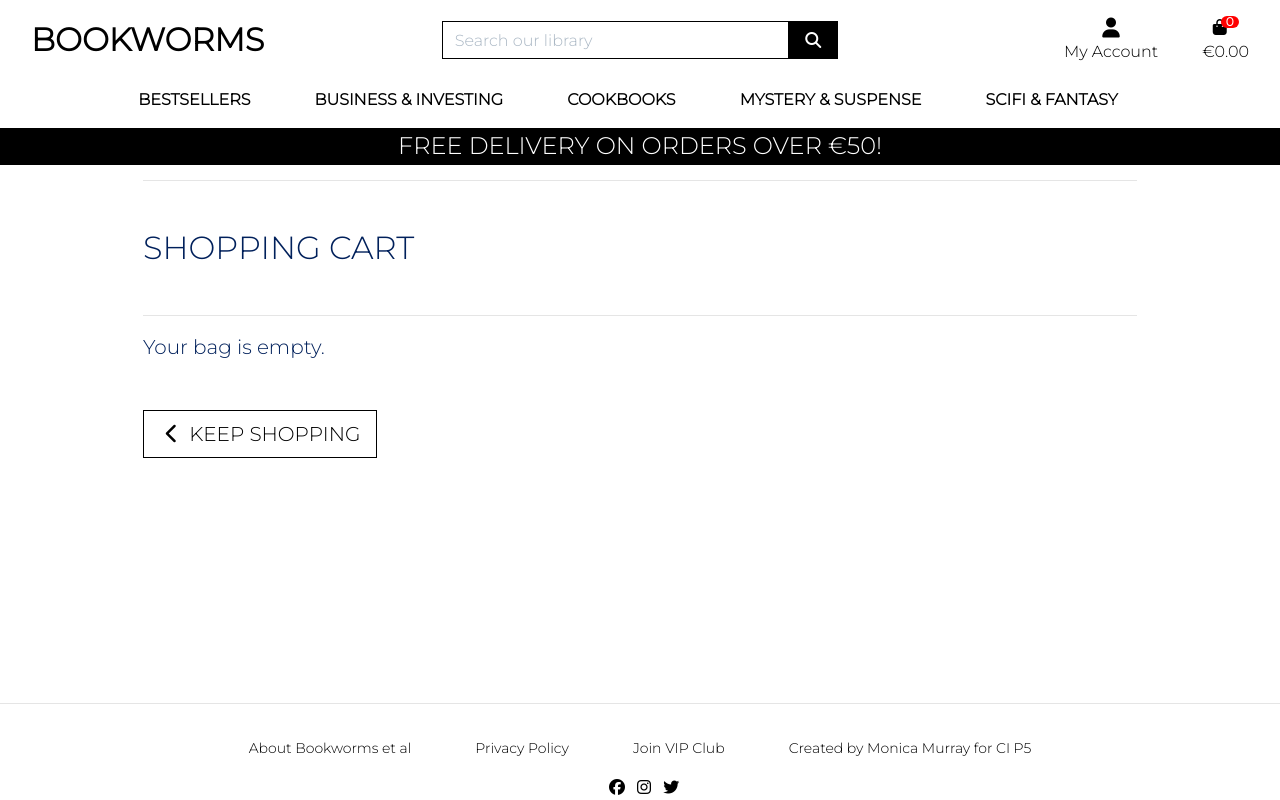
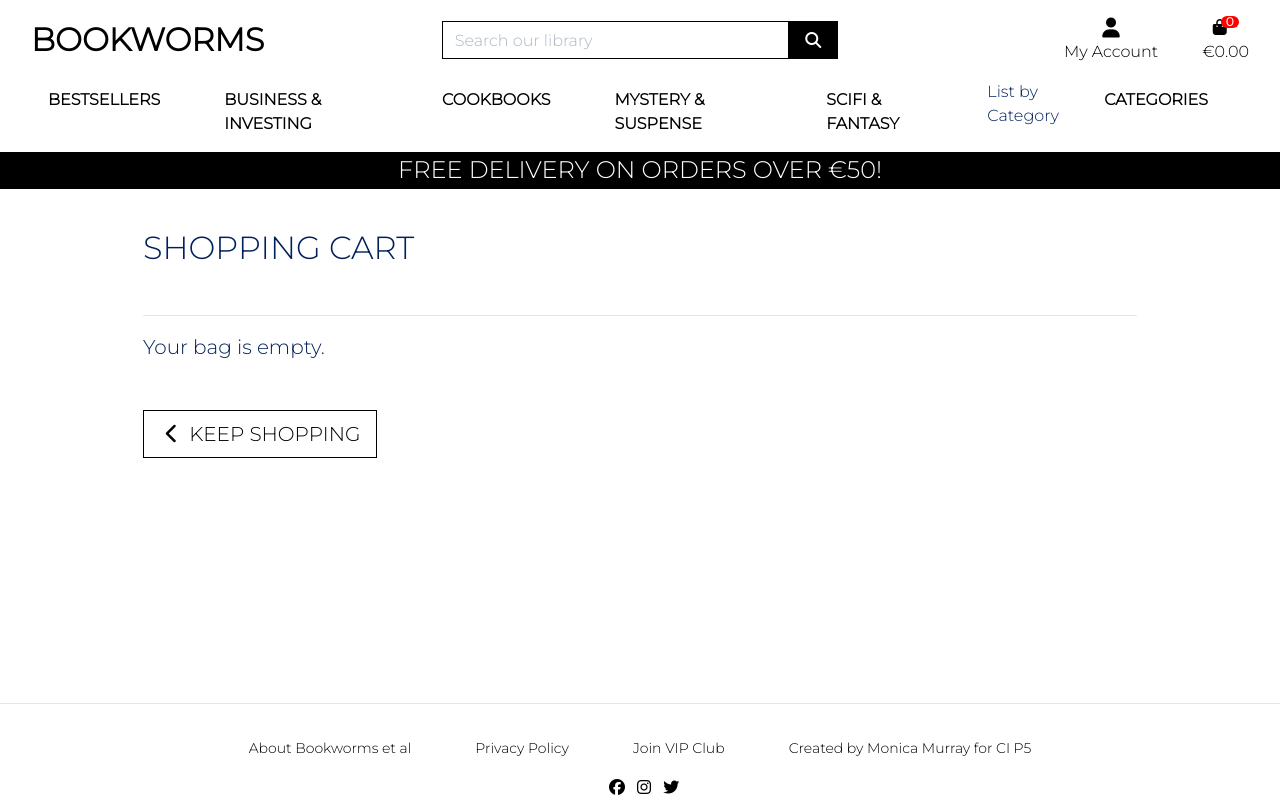
Before and after one commit to MoniMurray/bookworms-et-al, a Django app: page /bag/ in a window 1280 px wide. Run offline with Django 3.2, Linux system fonts and the light colour scheme; some libraries are stand-ins or nearby versions.

Commit message:
Tidy code layout in main nav file

```diff
--- a/templates/includes/main_nav.html
+++ b/templates/includes/main_nav.html
@@ -7,12 +7,8 @@
             </a>
         </li>
 
-        <!-- <li class="nav-item d-block d-md-none">
-            <a class="logo-font font-weight-bold nav-link text-black mr-5" href="{% url 'products' %}?category=business,investing" id="business-investing">
-               Business & Investing
-            </a>
-        </li> -->
-               <!-- List Books all at once or by category-->
+
+        <!-- List Books all at once or ordered by category-->
         <li class="nav-item dropdown">
             <a class="logo-font font-weight-bold nav-link text-black mr-5" href="#" id="all-products-link"
                 data-toggle="dropdown" aria-haspopup="true" aria-expanded="false">
@@ -25,44 +21,57 @@
                 <a href="{% url 'products' %}?sort=category&direction=asc" class="dropdown-item ">By Category</a>
                 <a href="{% url 'products' %}" class="dropdown-item">All Products</a>
             </div>
+        </li>
+        <!-- Business & Investing Category books -->
+        <li class="nav-item">
+            <a class="logo-font font-weight-bold nav-link text-black mr-5"
+                href="{% url 'products' %}?category=business&investing" id="business-investing" data-toggle="dropdown"
+                aria-haspopup="true" aria-expanded="false">
+                Business & Investing
+            </a>
+        </li>
 
+        <!-- Cookbooks Category books -->
+        <li class="nav-item">
+            <a class="logo-font font-weight-bold nav-link text-black mr-5"
+                href="{% url 'products' %}?category=cookbooks" id="cookbooks" data-toggle="dropdown"
+                aria-haspopup="true" aria-expanded="false">
+                Cookbooks
+            </a>
+        </li>
 
-            <!-- <div class="dropdown-menu border-0" aria-labelledby="books-link">
+        <!-- Mystery & Suspense Category books -->
+        <li class="nav-item">
+            <a class="logo-font font-weight-bold nav-link text-black mr-5"
+                href="{% url 'products' %}?category=mystery,suspense" id="mystery-suspense" data-toggle="dropdown"
+                aria-haspopup="true" aria-expanded="false">
+                Mystery & Suspense
+            </a>
+        </li>
+
+        <!-- Scifi & Fantasy Category books -->
+        <li class="nav-item">
+            <a class="logo-font font-weight-bold nav-link text-black mr-5"
+                href="{% url 'products' %}?category=scifi,fantasy" id="scifi-fantasy" data-toggle="dropdown"
+                aria-haspopup="true" aria-expanded="false">
+                Scifi & Fantasy
+            </a>
+        </li>
+
+        List by Category
+        <li class="nav-item dropdown">
+            <a class="logo-font font-weight-bold nav-link text-black mr-5" href="#" id="all-products-link"
+                data-toggle="dropdown" aria-haspopup="true" aria-expanded="false">
+                Categories
+            </a>
+            <div class="dropdown-menu border-0" aria-labelledby="books-link">
                 <a href="{% url 'products' %}?category=business,investing" class="dropdown-item">Business &amp Investing</a>
                 <a href="{% url 'products' %}?category=cookbooks" class="dropdown-item">Cookbooks</a>
                 <a href="{% url 'products' %}?category=mystery,suspense" class="dropdown-item">Mystery &amp Suspense</a>
                 <a href="{% url 'products' %}?category=scifi,fantasy" class="dropdown-item">Scifi &amp Fantasy</a>
-                <a href="{% url 'products' %}?category=children" class="dropdown-item">Children</a>
                 <a href="{% url 'products' %}?category=business,cookbooks,mystery,scifi,accessories" class="dropdown-item">All
                     Books</a>
-            </div> -->
+            </div>
         </li>
-        <li class="nav-item dropdown">
-            <a class="logo-font font-weight-bold nav-link text-black mr-5" href="{% url 'products' %}?category_name={{ c.name }}" id="business-investing"
-                data-toggle="dropdown" aria-haspopup="true" aria-expanded="false">
-                Business & Investing
-            </a>
-        </li>
-        <li class="nav-item dropdown">
-            <a class="logo-font font-weight-bold nav-link text-black mr-5" href="{% url 'products' %}?category_name=cookbooks" id="cookbooks"
-                data-toggle="dropdown" aria-haspopup="true" aria-expanded="false">
-                Cookbooks
-            </a>
-        </li>
-        <li class="nav-item dropdown">
-            <a class="logo-font font-weight-bold nav-link text-black mr-5" href="{% url 'products' %}?sort=category=mystery,suspense" id="mystery-suspense"
-                data-toggle="dropdown" aria-haspopup="true" aria-expanded="false">
-                Mystery & Suspense
-            </a>
-        </li>
-        <li class="nav-item dropdown">
-            <a class="logo-font font-weight-bold nav-link text-black mr-5" href="{% url 'products' %}?sort=category=scifi,fantasy" id="scifi-fantasy"
-                data-toggle="dropdown" aria-haspopup="true" aria-expanded="false">
-                Scifi & Fantasy
-            </a>
-        </li>
-
-
-
     </ul>
 </div>
```
